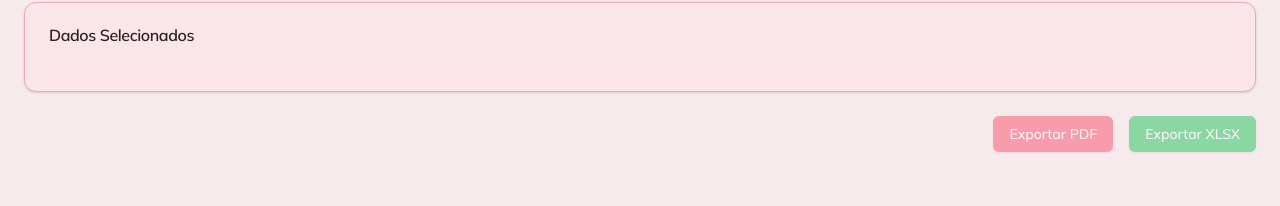
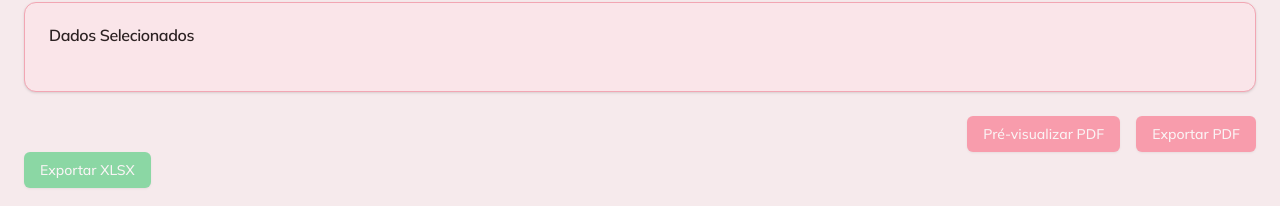
Before and after one commit to jairo-de-lima/patricia-prudente, a Next.js app: page /transportadora in a window 1280 px wide. Shown: the part 230-436 px from the top of the page. Built offline with nearby package versions, Linux system fonts and the light colour scheme; no server answers; the database is empty.

Commit message:
feat: add PDF export with image from public folder and update PDF preview function- Export PDF now includes an image from the public folder.- Applied the same settings to the new PDF preview function.

```diff
--- a/app/transportadora/_components/carrier.tsx
+++ b/app/transportadora/_components/carrier.tsx
@@ -1,3 +1,4 @@
+
 "use client";
 import React, { useState, useEffect } from "react";
 import { saveAs } from "file-saver";
@@ -11,6 +12,7 @@ import {
   CardHeader,
   CardTitle,
 } from "@/app/_components/ui/card";
+import { LogOut } from "lucide-react";
 
 interface Cliente {
   id: string;
@@ -91,7 +93,8 @@ const TransportadoraExport: React.FC = () => {
     fetchData();
   }, []);
 
-  const handleExportPDF = () => {
+  //Função Pré Visualizar
+  const handlePreviewPDF = async () => {
     if (!selectedCliente || !selectedFornecedor || !selectedTransportadora) {
       alert("Por favor, selecione todos os dados necessários");
       return;
@@ -113,13 +116,101 @@ const TransportadoraExport: React.FC = () => {
     );
     doc.text(`${selectedFornecedor.emailFin}`, 20, 35);
 
-    // // Dados do Fornecedor
-    // doc.text("FORNECEDOR:", 20, 45);
-    // doc.text(`${selectedFornecedor.fornecedor}`, 70, 45);
-    // doc.text(`Código: ${selectedFornecedor.codigo}`, 20, 50);
-    // doc.text(`CNPJ: ${selectedFornecedor.cnpj}`, 20, 55);
-    // doc.text(`Endereço: ${selectedFornecedor.endereco}`, 20, 60);
-    // doc.text(`CEP: ${selectedFornecedor.cep}`, 150, 60);
+    // Dados do Cliente
+    doc.text("CLIENTE:", 20, 75);
+    doc.text(`${selectedCliente.cliente}`, 70, 75);
+    doc.text(`Código: ${selectedCliente.codigo}`, 20, 80);
+    doc.text(`CNPJ: ${selectedCliente.cnpj}`, 20, 85);
+    doc.text(`Endereço: ${selectedCliente.endereco}`, 20, 90);
+    doc.text(`CEP: ${selectedCliente.cep}`, 150, 90);
+    doc.text(`IE: ${selectedCliente.inscEstad}`, 20, 95);
+    doc.text(`Suframa: ${selectedCliente.suframa || "Inexistente"}`, 150, 95);
+
+    // Dados da Transportadora
+    doc.text("TRANSPORTADORA:", 20, 110);
+    doc.text(`${selectedTransportadora.transportadora}`, 70, 110);
+    doc.text(`NF: ${selectedTransportadora.numeroNF}`, 20, 115);
+    doc.text(
+      `Data Saída: ${
+        selectedTransportadora.dataSaida
+          ? format(new Date(selectedTransportadora.dataSaida), "dd/MM/yyyy")
+          : ""
+      }`,
+      150,
+      115
+    );
+
+    // Tabela de Produtos
+    const headers = [
+      "Código",
+      "Descrição do Produto",
+      "Unid.",
+      "Qtde",
+      "Valor Un.",
+      "Total"
+    ];
+    let y = 130;
+
+    // Cabeçalho da tabela
+    doc.setFillColor(240, 240, 240);
+    doc.rect(20, y - 5, 170, 7, "F");
+    headers.forEach((header, i) => {
+      const x = 20 + i * 28;
+      doc.text(header, x, y);
+    });
+
+    // 4 linhas vazias para preenchimento manual
+    for (let i = 0; i < 4; i++) {
+      y += 10;
+      doc.line(20, y, 190, y);
+    }
+
+    // Adicionando imagem ao PDF a partir da pasta public
+    const imageUrl = "/logo.svg"; // Caminho relativo à raiz do projeto
+    const image = await fetch(imageUrl).then((res) => res.blob());
+    const reader = new FileReader();
+    reader.onload = function () {
+      if (reader.result) {
+        const base64Image = reader.result.toString().split(",")[1];
+        doc.addImage(base64Image, "PNG", 150, 10, 50, 30); // Ajuste a posição e o tamanho conforme necessário
+
+        // Footer
+        doc.text("VISITEM NOSSO SHOWROOM", 80, 270);
+        doc.text("ONE REPRESENTAÇÕES AGRADECE A SUA PREFERÊNCIA !!!", 60, 275);
+        doc.text("W W W . O N E R E P R E S E N T A C O E S . C O M . B R", 60, 280);
+
+        // Abrir a pré-visualização em uma nova janela
+        window.open(doc.output('bloburl'), '_blank');
+      } else {
+        alert("Falha ao carregar a imagem.");
+      }
+    };
+    reader.readAsDataURL(image);
+  };
+
+
+
+  const handleExportPDF = async () => {
+    if (!selectedCliente || !selectedFornecedor || !selectedTransportadora) {
+      alert("Por favor, selecione todos os dados necessários");
+      return;
+    }
+
+    const doc = new jsPDF();
+    doc.setFont("helvetica");
+    doc.setFontSize(10);
+
+    // Cabeçalho
+    doc.text(`${selectedFornecedor.fornecedor}`, 20, 20);
+    doc.text(`Pedido nº: ${selectedFornecedor.codigo}`, 150, 20);
+    doc.text(`${selectedFornecedor.endereco}`, 20, 25);
+    doc.text(`${selectedFornecedor.cep}`, 150, 25);
+    doc.text(
+      `${selectedFornecedor.telefoneFixo} / ${selectedFornecedor.celular}`,
+      20,
+      30
+    );
+    doc.text(`${selectedFornecedor.emailFin}`, 20, 35);
 
     // Dados do Cliente
     doc.text("CLIENTE:", 20, 75);
@@ -170,16 +261,26 @@ const TransportadoraExport: React.FC = () => {
       doc.line(20, y, 190, y);
     }
 
-    // Footer
-    doc.text("VISITEM NOSSO SHOWROOM", 80, 270);
-    doc.text("ONE REPRESENTAÇÕES AGRADECE A SUA PREFERÊNCIA !!!", 60, 275);
-    doc.text(
-      "W W W . O N E R E P R E S E N T A C O E S . C O M . B R",
-      60,
-      280
-    );
+    // Adicionando imagem ao PDF a partir da pasta public
+    const imageUrl = "/logo.png"; // Caminho relativo à raiz do projeto
+    const image = await fetch(imageUrl).then((res) => res.blob());
+    const reader = new FileReader();
+    reader.onload = function () {
+      if (reader.result) {
+        const base64Image = reader.result.toString().split(",")[1];
+        doc.addImage(base64Image, "PNG", 150, 10, 50, 30); // Ajuste a posição e o tamanho conforme necessário
 
-    doc.save("pedido.pdf");
+        // Footer
+        doc.text("VISITEM NOSSO SHOWROOM", 80, 270);
+        doc.text("ONE REPRESENTAÇÕES AGRADECE A SUA PREFERÊNCIA !!!", 60, 275);
+        doc.text("W W W . O N E R E P R E S E N T A C O E S . C O M . B R", 60, 280);
+
+        doc.save("pedido.pdf");
+      } else {
+        alert("Falha ao carregar a imagem.");
+      }
+    };
+    reader.readAsDataURL(image);
   };
 
   const handleExportXLSX = () => {
@@ -401,15 +502,14 @@ const TransportadoraExport: React.FC = () => {
 
       {/* Botões de Exportação */}
       <div className="flex gap-4 justify-end">
-        <Button
-          onClick={handleExportPDF}
-          className="disabled:opacity-50"
-          disabled={
+
+  <Button onClick={handlePreviewPDF } className="disabled:opacity-50"   disabled={
             !selectedCliente || !selectedFornecedor || !selectedTransportadora
-          }
-        >
-          Exportar PDF
-        </Button>
+          }>Pré-visualizar PDF</Button>
+  <Button onClick={handleExportPDF} className="disabled:opacity-50"   disabled={
+            !selectedCliente || !selectedFornecedor || !selectedTransportadora
+          }>Exportar PDF</Button>
+</div>
         <Button
           onClick={handleExportXLSX}
           className="bg-green-500 hover:bg-green-600 disabled:opacity-50"
@@ -417,10 +517,10 @@ const TransportadoraExport: React.FC = () => {
             !selectedCliente || !selectedFornecedor || !selectedTransportadora
           }
         >
+
           Exportar XLSX
         </Button>
       </div>
-    </div>
   );
 };
 
```
